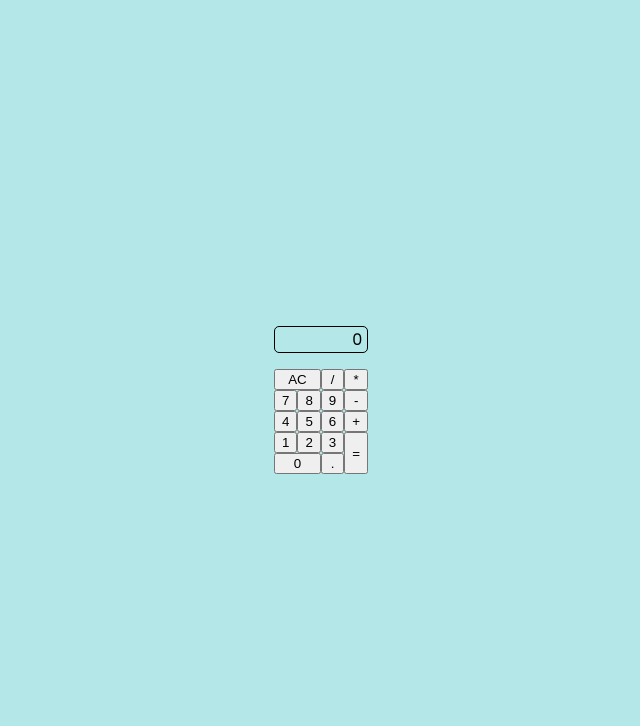
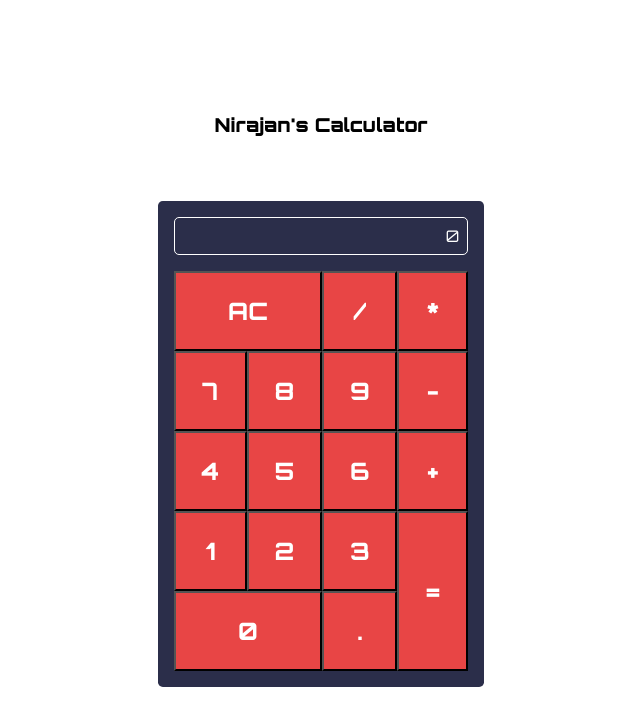
Before and after one commit to NirajanM/javascript-calculator-freeCodeCamp, a plain HTML site: page index.html in a window 1280 px wide. Shown: the whole page, without its empty margins (319-959 px from the left). Drawn offline with nearby package versions, Linux system fonts and the light colour scheme.

Commit message:
finishing touches with styles

```diff
--- a/index.html
+++ b/index.html
@@ -6,7 +6,8 @@
     <meta name="viewport" content="width=device-width, initial-scale=1.0">
     <link rel="preconnect" href="https://fonts.googleapis.com">
     <link rel="preconnect" href="https://fonts.gstatic.com" crossorigin>
-    <link href="https://fonts.googleapis.com/css2?family=Poppins:ital,wght@0,100;0,200;0,300;0,400;0,500;0,600;0,700;0,800;0,900;1,100;1,200;1,300;1,500;1,600;1,700;1,800;1,900&display=swap" rel="stylesheet">
+    <link href="https://fonts.googleapis.com/css2?family=Orbitron:wght@400;500;600;700;800;900&family=Poppins:ital,wght@0,100;0,200;0,300;0,400;0,500;0,600;0,700;0,800;0,900;1,100;1,200;1,300;1,400;1,500;1,600;1,700;1,800;1,900&display=swap" rel="stylesheet">
+
     <link rel="stylesheet" href="style.css">
     <title>JS calculator</title>
 </head>
--- a/index.js
+++ b/index.js
@@ -212,6 +212,7 @@ function App() {
     }
     return (
         <>
+            <header>Nirajan's Calculator</header>
             <div id="MyCalculator">
                 <div id="display">{output}</div>
                 <div id="buttonsHolder">
--- a/style.css
+++ b/style.css
@@ -5,16 +5,26 @@ body {
 }
 
 body {
-    background-color: rgb(180, 231, 231);
-    font-family: 'Poppins', sans-serif;
+    background-color: white;
+    font-family: 'Orbitron', sans-serif;
     display: flex;
     justify-content: center;
     align-items: center;
     height: 100vh;
 }
 
+#MyCalculator {
+    background-color: #2B2E4A;
+    padding: 1rem;
+    border-radius: 0.3rem;
+}
+
 #buttonsHolder {
     display: grid;
+    height: 50vh;
+    width: 23vw;
+    font-size: large;
+    font-weight: bold;
     grid-template-columns: auto auto auto auto;
 }
 
@@ -31,9 +41,25 @@ body {
 }
 
 #display {
-    border: 1px solid black;
+    border: 1px solid white;
     border-radius: 5px;
     margin-bottom: 1rem;
     text-align: right;
-    padding-inline: 0.3rem;
+    padding: 0.5rem;
+    color: white;
 }
+
+header {
+    text-align: center;
+    margin-bottom: 4rem;
+    font-size: larger;
+    font-weight: 900;
+}
+
+button {
+    font-family: 'Orbitron', sans-serif;
+    font-size: x-large;
+    font-weight: 800;
+    background-color: #E84545;
+    color: white;
+}
```
